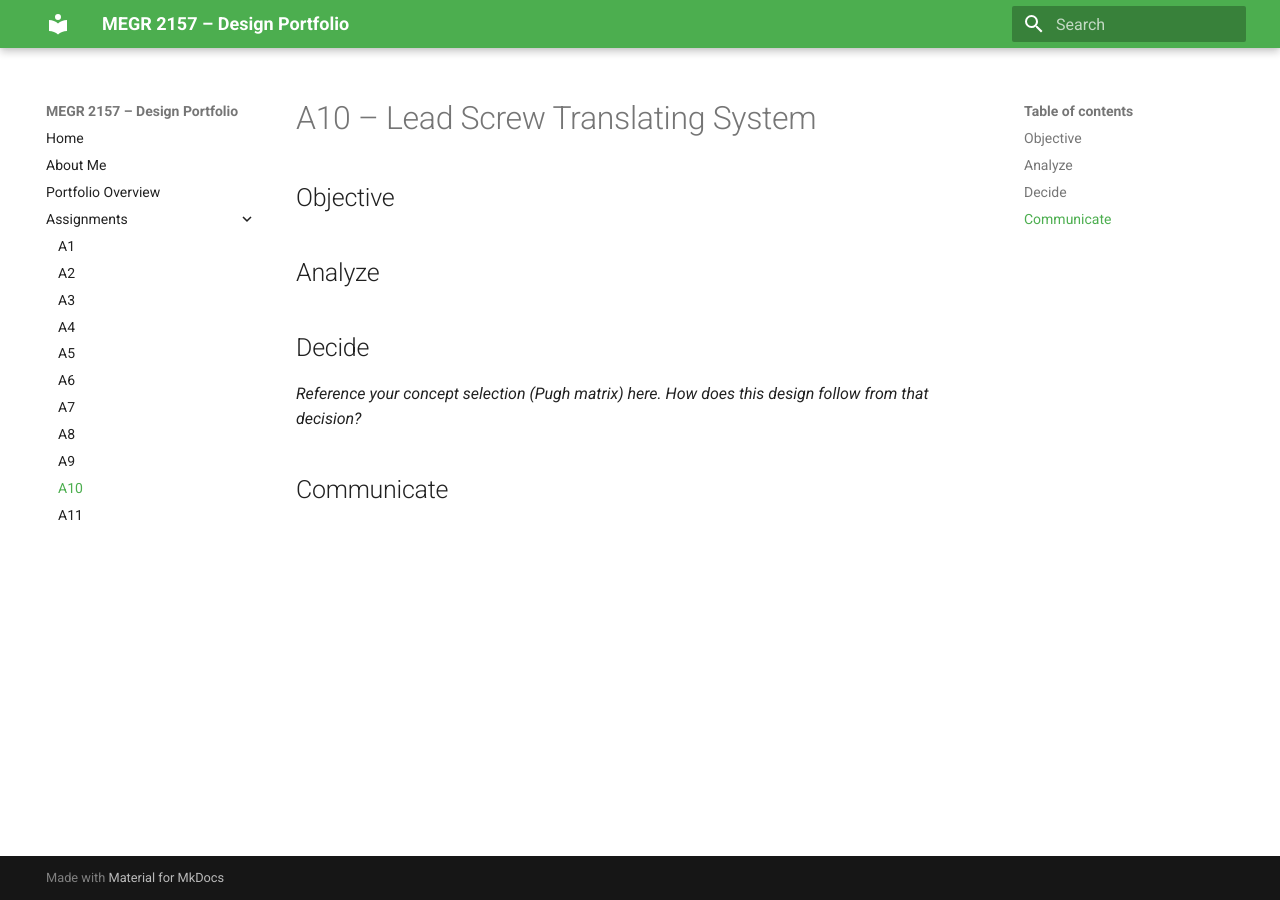
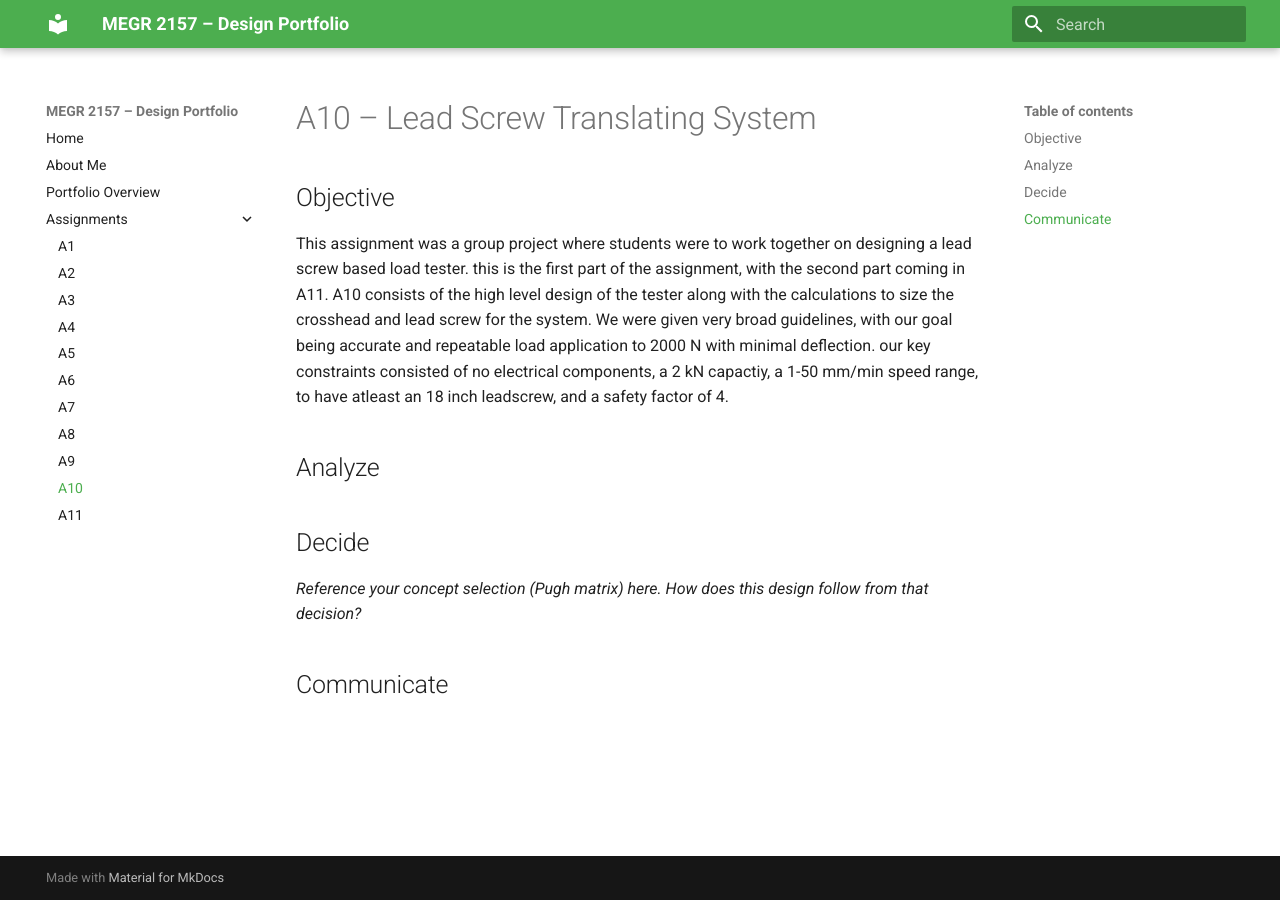
Before and after one commit to Schadwi2/megr2157-portfolio, an MkDocs documentation site: the page built from docs/assignments/A10/index.md, in a window 1280 px wide. Built offline with MkDocs 1.6.1 and Material for MkDocs 9.7.7, drawn with Linux system fonts in a browser that asks for light colours.

Commit message:
Update objective section in A10 assignment
Added project objective details for A10 assignment.

```diff
--- a/docs/assignments/A10/index.md
+++ b/docs/assignments/A10/index.md
@@ -1,7 +1,7 @@
 # A10 – Lead Screw Translating System
 
 ## Objective
-
+This assignment was a group project where students were to work together on designing a lead screw based load tester. this is the first part of the assignment, with the second part coming in A11. A10 consists of the high level design of the tester along with the calculations to size the crosshead and lead screw for the system. We were given very broad guidelines, with our goal being accurate and repeatable load application to 2000 N with minimal deflection. our key constraints consisted of no electrical components, a 2 kN capactiy, a 1-50 mm/min speed range, to have atleast an 18 inch leadscrew, and a safety factor of 4.
 
 ## Analyze
 
```
